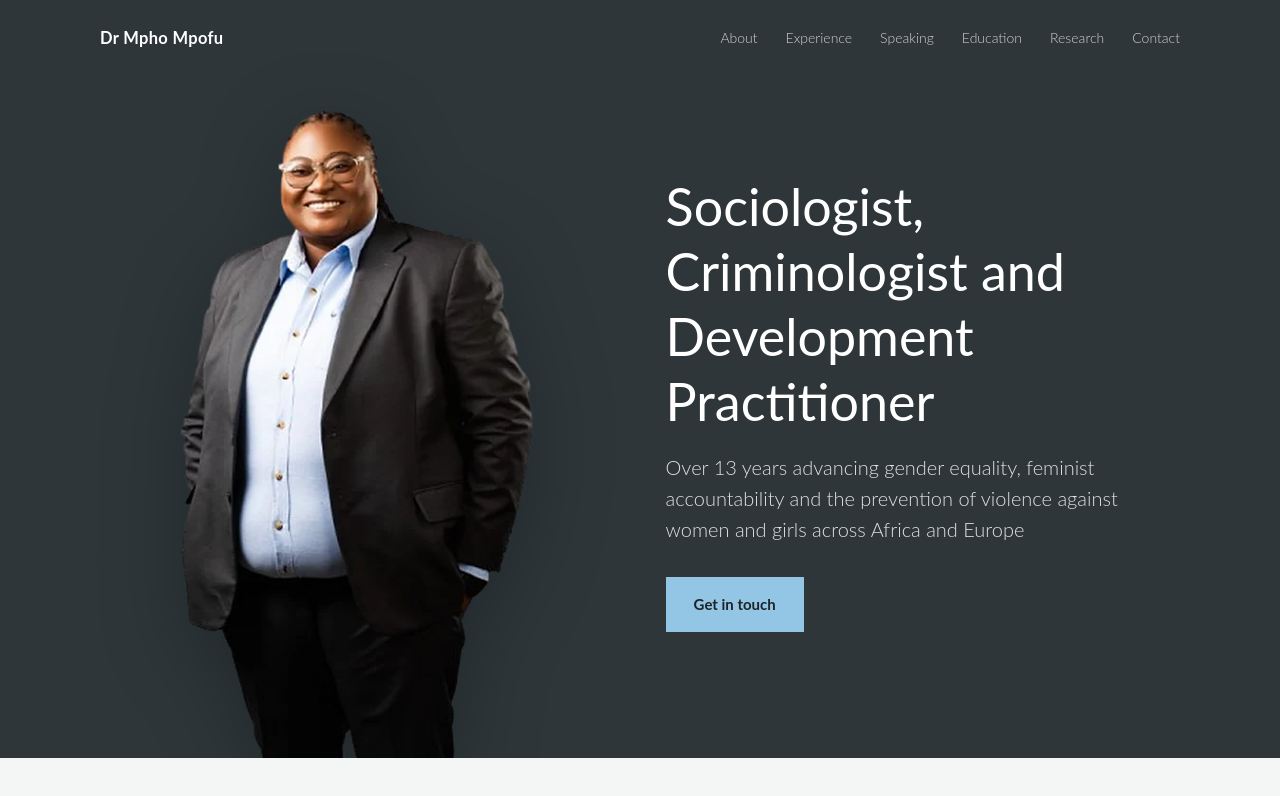
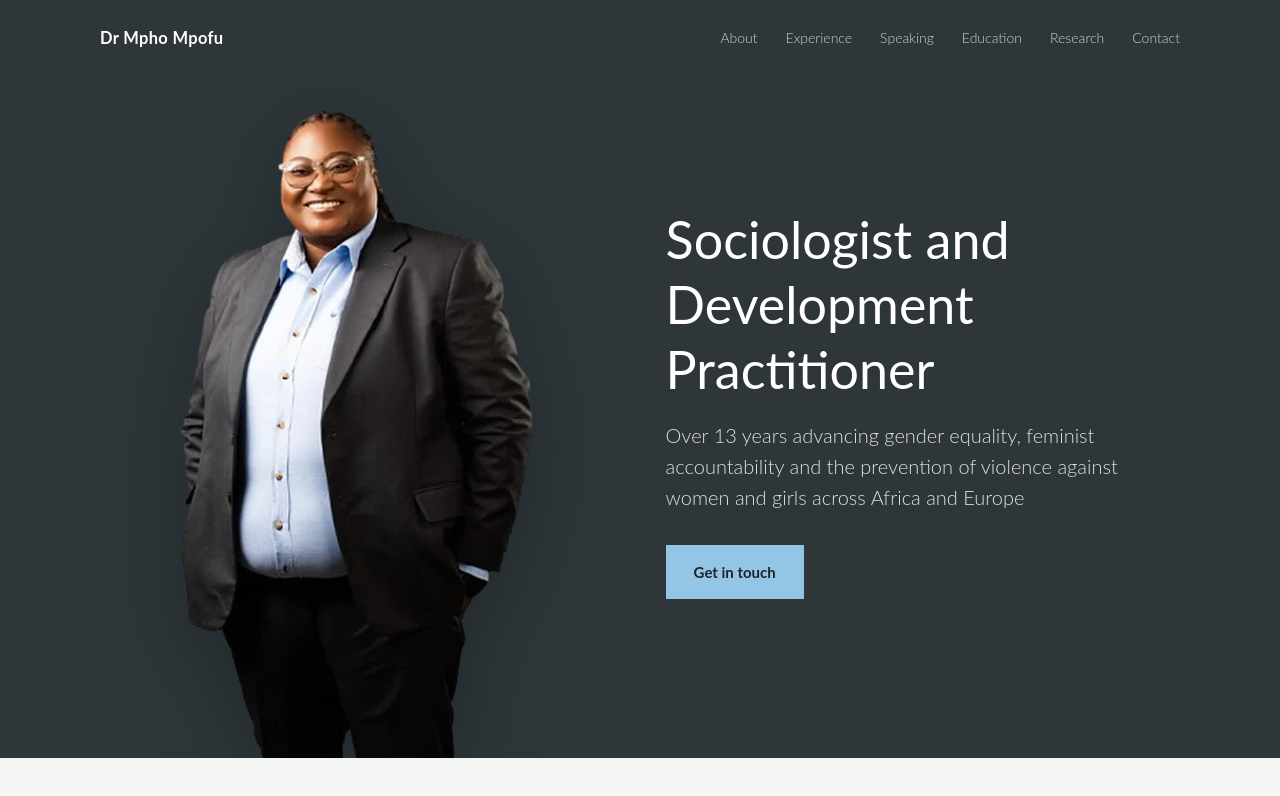
Before and after one commit to lawmanlaw/drmpho, a plain HTML site: page index.html in a window 1280 px wide. Shown: the top 796 px of the page. Drawn offline with Linux system fonts and the light colour scheme.

Commit message:
Headline: Sociologist and Development Practitioner

```diff
--- a/index.html
+++ b/index.html
@@ -10,13 +10,13 @@
 <link rel="icon" href="favicon-32.png" type="image/png" sizes="32x32">
 <link rel="apple-touch-icon" href="apple-touch-icon.png">
 <meta property="og:title" content="Dr Mpho Elizabeth Mpofu">
-<meta property="og:description" content="Sociologist, criminologist and development practitioner working on gender equality, feminist accountability and ending violence against women and girls.">
+<meta property="og:description" content="Sociologist and development practitioner working on gender equality, feminist accountability and ending violence against women and girls.">
 <meta property="og:image" content="https://mphompofu.com/img/og.jpg">
 <meta property="og:url" content="https://mphompofu.com/">
 <link rel="canonical" href="https://mphompofu.com/">
 <meta property="og:type" content="website">
 <title>Dr Mpho Elizabeth Mpofu</title>
-<meta name="description" content="Dr Mpho Elizabeth Mpofu, sociologist, criminologist and development practitioner working on gender equality, feminist accountability and ending violence against women and girls.">
+<meta name="description" content="Dr Mpho Elizabeth Mpofu, sociologist and development practitioner working on gender equality, feminist accountability and ending violence against women and girls.">
 <link rel="preload" as="image" href="img/hero2-560.webp" imagesrcset="img/hero2-400.webp 400w, img/hero2-560.webp 560w" imagesizes="(max-width: 860px) 70vw, 380px" fetchpriority="high">
 <link rel="preconnect" href="https://fonts.googleapis.com">
 <link rel="preconnect" href="https://fonts.gstatic.com" crossorigin>
@@ -397,7 +397,7 @@
         <img src="img/hero2-560.webp" srcset="img/hero2-400.webp 400w, img/hero2-560.webp 560w" sizes="(max-width: 860px) 70vw, 380px" width="560" height="977" alt="Dr Mpho Elizabeth Mpofu" fetchpriority="high" decoding="async">
       </div>
       <div class="hero-text">
-        <h1>Sociologist, Criminologist and Development Practitioner</h1>
+        <h1>Sociologist and Development Practitioner</h1>
         <p class="lede">Over 13 years advancing gender equality, feminist accountability and the prevention of violence against women and girls across Africa and Europe</p>
         <a class="btn" href="#contact">Get in touch</a>
       </div>
```
